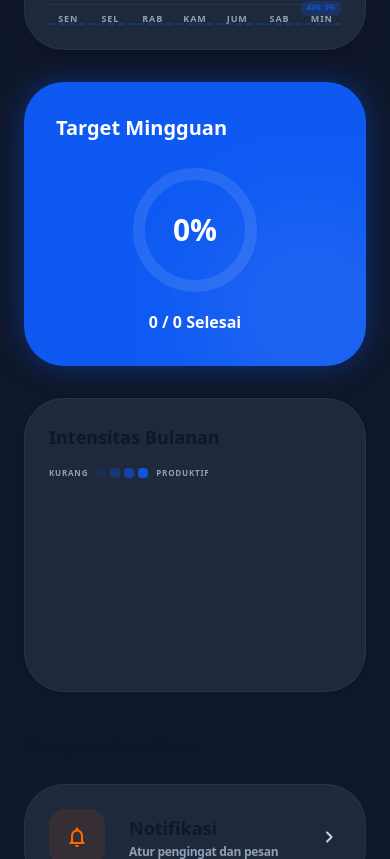
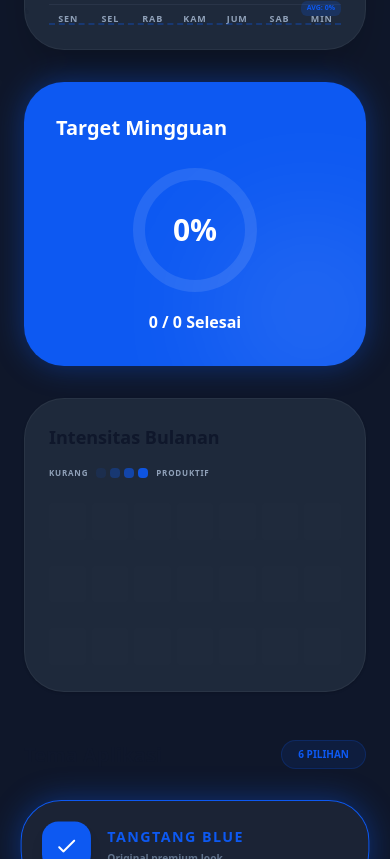
Before and after one commit to zhaalys/TangTangTodo, a Next.js app: page /profile in a window 390 px wide. Shown: the part 1141-2000 px from the top of the page. Built offline with nearby package versions, Linux system fonts and the light colour scheme; no server answers.

Commit message:
feat: implement dynamic theme system with 6 premium color presets

```diff
--- /dev/null
+++ b/app/components/ThemePicker.tsx
@@ -0,0 +1,77 @@
+"use client";
+
+import React from "react";
+import { useTheme, ThemeType } from "../../context/ThemeContext";
+
+const themeDetails: Record<
+  ThemeType,
+  { name: string; color: string; desc: string }
+> = {
+  default: {
+    name: "Tangtang Blue",
+    color: "#0d59f2",
+    desc: "Original premium look",
+  },
+  emerald: {
+    name: "Emerald Green",
+    color: "#10b981",
+    desc: "Fresh and productive",
+  },
+  sunset: {
+    name: "Sunset Orange",
+    color: "#f59e0b",
+    desc: "Warm and energetic",
+  },
+  royal: {
+    name: "Royal Purple",
+    color: "#8b5cf6",
+    desc: "Elegant and focused",
+  },
+  rose: { name: "Rose Pink", color: "#f43f5e", desc: "Passionate and bold" },
+  ocean: {
+    name: "Deep Ocean",
+    color: "#0ea5e9",
+    desc: "Calm and professional",
+  },
+};
+
+const ThemePicker = () => {
+  const { theme, setTheme, availableThemes } = useTheme();
+
+  return (
+    <div className="grid grid-cols-1 md:grid-cols-2 gap-4">
+      {availableThemes.map((t) => (
+        <button
+          key={t}
+          onClick={() => setTheme(t)}
+          className={`group flex items-center gap-4 p-5 rounded-[2.5rem] bg-white/5 border transition-all hover:bg-white/10 ${
+            theme === t
+              ? "border-primary shadow-xl primary-glow scale-[1.02]"
+              : "border-white/5"
+          }`}
+        >
+          <div
+            className="w-12 h-12 rounded-2xl flex items-center justify-center shadow-lg transition-transform group-active:scale-90"
+            style={{ backgroundColor: themeDetails[t].color }}
+          >
+            {theme === t && (
+              <span className="material-icons-round text-white">check</span>
+            )}
+          </div>
+          <div className="text-left flex-1">
+            <span
+              className={`block font-black text-sm uppercase tracking-widest ${theme === t ? "text-primary" : "text-slate-300"}`}
+            >
+              {themeDetails[t].name}
+            </span>
+            <span className="block text-[10px] text-slate-500 font-bold mt-1">
+              {themeDetails[t].desc}
+            </span>
+          </div>
+        </button>
+      ))}
+    </div>
+  );
+};
+
+export default ThemePicker;
--- a/app/globals.css
+++ b/app/globals.css
@@ -14,12 +14,12 @@ body {
   --font-display: var(--font-manrope), sans-serif;
   --font-jakarta: var(--font-jakarta), sans-serif;
 
-  --color-primary: #0d59f2;
-  --color-primary-blue: #0d59f2;
+  --color-primary: var(--color-primary);
+  --color-primary-blue: var(--color-primary-blue);
   --color-background-light: #0f172a; /* Changed from white to deep blue */
   --color-background-dark: #0f172a;
   --color-surface-dark: #1e293b;
-  --color-accent-blue: #3b82f6;
+  --color-accent-blue: var(--color-accent-blue);
   --color-accent-purple: #6366f1;
 
   --radius-DEFAULT: 1rem;
@@ -39,7 +39,7 @@ body {
   }
 
   .primary-glow {
-    box-shadow: 0 0 30px 0 rgba(13, 89, 242, 0.4);
+    box-shadow: 0 0 30px 0 var(--primary-glow-color);
   }
 
   .electric-glow {
--- a/app/layout.tsx
+++ b/app/layout.tsx
@@ -1,6 +1,7 @@
 import type { Metadata } from "next";
 import { Manrope, Plus_Jakarta_Sans } from "next/font/google";
 import { AuthProvider } from "../context/AuthContext";
+import { ThemeProvider } from "../context/ThemeContext";
 import "./globals.css";
 
 const manrope = Manrope({
@@ -49,7 +50,9 @@ export default function RootLayout({
       <body
         className={`${manrope.variable} ${plusJakartaSans.variable} antialiased`}
       >
-        <AuthProvider>{children}</AuthProvider>
+        <AuthProvider>
+          <ThemeProvider>{children}</ThemeProvider>
+        </AuthProvider>
       </body>
     </html>
   );
--- a/app/profile/page.tsx
+++ b/app/profile/page.tsx
@@ -4,7 +4,9 @@ import React, { useState, useEffect } from "react";
 import Link from "next/link";
 import { useRouter } from "next/navigation";
 import Navbar from "../components/Navbar";
+import ThemePicker from "../components/ThemePicker";
 import { useAuth } from "../../context/AuthContext";
+import { useTheme } from "../../context/ThemeContext";
 import Image from "next/image";
 import {
   collection,
@@ -18,6 +20,7 @@ import { updateProfile } from "firebase/auth";
 
 const ProfilePage = () => {
   const { user, logout } = useAuth();
+  const { availableThemes } = useTheme();
   const router = useRouter();
   const [tasks, setTasks] = useState<any[]>([]);
   const [userPosts, setUserPosts] = useState<any[]>([]);
@@ -399,8 +402,21 @@ const ProfilePage = () => {
               </div>
             </div>
 
-            {/* Menu Items (Relocated below stats for desktop, original order preserved) */}
-            <section className="space-y-4">
+            {/* Theme Selection */}
+            <section className="mt-12">
+              <div className="flex justify-between items-center mb-8">
+                <h3 className="text-xl lg:text-3xl font-black">
+                  Tema Aplikasi
+                </h3>
+                <span className="px-4 py-1.5 bg-primary/10 text-primary text-[10px] font-black uppercase rounded-full border border-primary/20">
+                  {availableThemes.length} Pilihan
+                </span>
+              </div>
+              <ThemePicker />
+            </section>
+
+            {/* Menu Items */}
+            <section className="space-y-4 pt-10">
               <h3 className="text-xl font-black mb-6">Pengaturan Akun</h3>
               <div className="grid md:grid-cols-2 gap-4">
                 {[
--- /dev/null
+++ b/context/ThemeContext.tsx
@@ -0,0 +1,106 @@
+"use client";
+
+import React, { createContext, useContext, useEffect, useState } from "react";
+
+export type ThemeType =
+  | "default"
+  | "emerald"
+  | "sunset"
+  | "royal"
+  | "rose"
+  | "ocean";
+
+interface ThemeColors {
+  primary: string;
+  accent: string;
+  glow: string;
+}
+
+const themes: Record<ThemeType, ThemeColors> = {
+  default: {
+    primary: "#0d59f2",
+    accent: "#3b82f6",
+    glow: "rgba(13, 89, 242, 0.4)",
+  },
+  emerald: {
+    primary: "#10b981",
+    accent: "#34d399",
+    glow: "rgba(16, 185, 129, 0.4)",
+  },
+  sunset: {
+    primary: "#f59e0b",
+    accent: "#fbbf24",
+    glow: "rgba(245, 158, 11, 0.4)",
+  },
+  royal: {
+    primary: "#8b5cf6",
+    accent: "#a78bfa",
+    glow: "rgba(139, 92, 246, 0.4)",
+  },
+  rose: {
+    primary: "#f43f5e",
+    accent: "#fb7185",
+    glow: "rgba(244, 63, 94, 0.4)",
+  },
+  ocean: {
+    primary: "#0ea5e9",
+    accent: "#38bdf8",
+    glow: "rgba(14, 165, 233, 0.4)",
+  },
+};
+
+interface ThemeContextType {
+  theme: ThemeType;
+  setTheme: (theme: ThemeType) => void;
+  availableThemes: ThemeType[];
+}
+
+const ThemeContext = createContext<ThemeContextType | undefined>(undefined);
+
+export const ThemeProvider: React.FC<{ children: React.ReactNode }> = ({
+  children,
+}) => {
+  const [theme, setThemeState] = useState<ThemeType>("default");
+
+  useEffect(() => {
+    const savedTheme = localStorage.getItem("app-theme") as ThemeType;
+    if (savedTheme && themes[savedTheme]) {
+      setThemeState(savedTheme);
+    }
+  }, []);
+
+  useEffect(() => {
+    const colors = themes[theme];
+    const root = document.documentElement;
+    root.style.setProperty("--color-primary", colors.primary);
+    root.style.setProperty("--color-primary-blue", colors.primary);
+    root.style.setProperty("--color-accent-blue", colors.accent);
+    root.style.setProperty("--primary-glow-color", colors.glow);
+
+    localStorage.setItem("app-theme", theme);
+  }, [theme]);
+
+  const setTheme = (newTheme: ThemeType) => {
+    setThemeState(newTheme);
+  };
+
+  return (
+    <ThemeContext.Provider
+      value={{
+        theme,
+        setTheme,
+        availableThemes: Object.keys(themes) as ThemeType[],
+      }}
+    >
+      {children}
+    </ThemeContext.Provider>
+  );
+};
+
+export const useTheme = () => {
+  const context = useContext(ThemeContext);
+  if (context === undefined) {
+    throw new Error("useTheme must be used within a ThemeProvider");
+  }
+  return context;
+};
```
